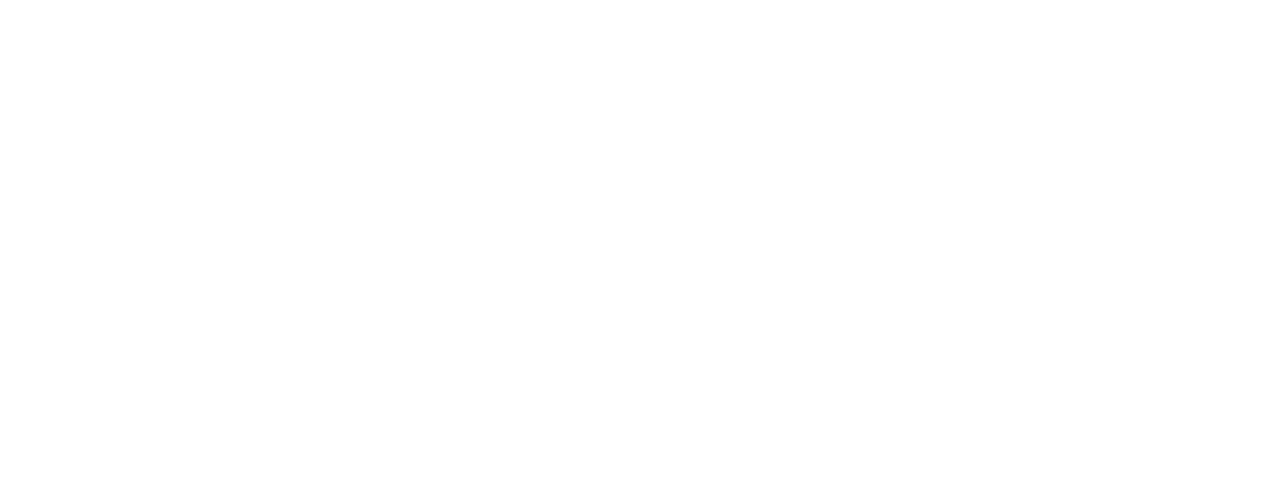
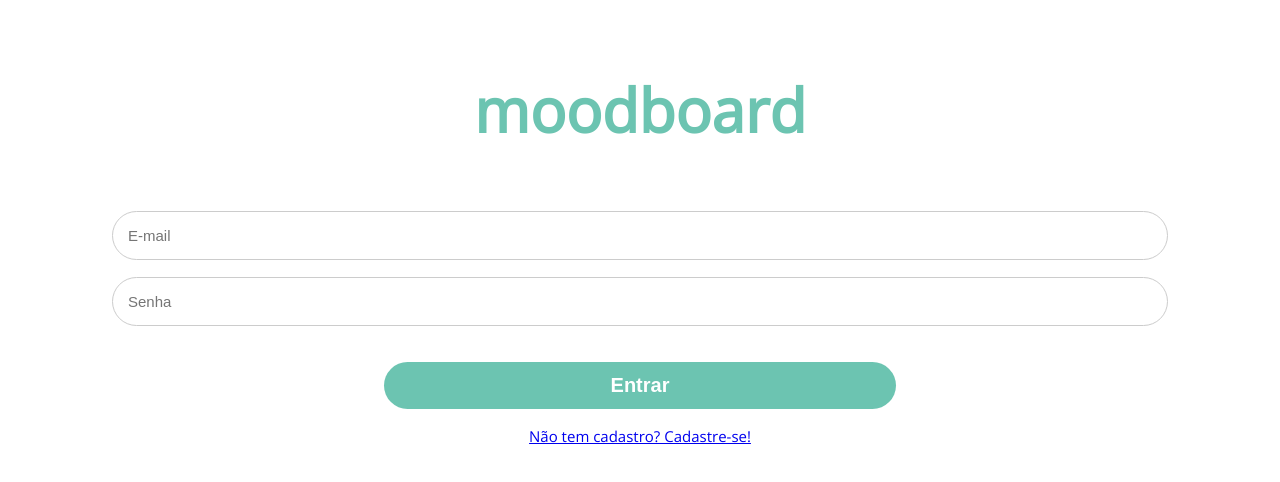
Before and after one commit to Anelizi/moodboard, a React (Create React App) app: page / in a window 1280 px wide. Shown: the top 482 px of the page. Built offline with nearby package versions, Linux system fonts and the light colour scheme.

Commit message:
Implementando front do Cadastro e Login

```diff
--- /dev/null
+++ b/src/contexts/AuthContect.js
@@ -0,0 +1,23 @@
+import { createContext, useState } from "react";
+
+const initContext = {
+    token: null
+}
+
+export const AuthContext = createContext(initContext);
+
+const AuthProvider = ({ children }) => {
+    const [token, setToken] = useState();
+
+    const handleSetToken = (t) => {
+        setToken(t)
+    }
+
+    return (
+        <AuthContext.Provider value={{token, handleSetToken}}>
+            {children}
+        </AuthContext.Provider>
+    )
+}
+
+export default AuthProvider;
--- a/src/index.js
+++ b/src/index.js
@@ -3,12 +3,15 @@
 import App from './App';
 import ResetStyle from './style/ResetStyle';
 import GlobalStyle from './style/GlobalStyle';
+import AuthProvider from './contexts/AuthContect';
 
 const root = ReactDOM.createRoot(document.getElementById('root'));
 root.render(
   <React.StrictMode>
     <ResetStyle/>
     <GlobalStyle/>
+    <AuthProvider>
     <App/>
+    </AuthProvider>
   </React.StrictMode>
 );
--- a/src/pages/SignInPage.js
+++ b/src/pages/SignInPage.js
@@ -1,5 +1,116 @@
-export default function SignIn(){
-    return(
-        <></>
+import styled from "styled-components"
+import { Link } from "react-router-dom"
+import { useState } from "react"
+import { useNavigate } from "react-router-dom";
+import axios from "axios"
+
+export default function SignIn() {
+    const navigate = useNavigate();
+    const [email, setEmail] = useState("");
+    const [password, setPassword] = useState("");
+
+    function checkData(event) {
+        event.preventDefault()
+        const URL = `${process.env.REACT_APP_API_URL}/`
+        const data = { email, password}
+        const checkEMail = /\S+@\S+\.\S+/;
+
+        if ((email.search(checkEMail) !== -1) && password.length > 3) {
+            const promise = axios.post(URL, data)
+            promise.then(response => {
+                alert("Usuário logado")
+                //handleSetToken(response.data.token)
+                //handleSetUser(response.data.user)
+                navigate('/home')
+            })
+                .catch((err) => {
+                    console.log(err)
+                    alert("dados inválidos")
+                })
+        } else {
+            alert("Preencha os dados corretamente")
+        }
+    }
+
+
+    return (
+        <SingInContainer>
+            <Logo>moodboard</Logo>
+            <Form>
+                <Input
+                    placeholder="E-mail"
+                    type="email"
+                    required value={email}
+                    onChange={(e) => setEmail(e.target.value)}
+                />
+                <Input
+                    placeholder="Senha"
+                    type="password"
+                    required value={password}
+                    onChange={(e) => setPassword(e.target.value)}
+                />
+                <Button onClick={checkData} >Entrar</Button>
+            </Form>
+
+            <Link to={"/cadastro"}>
+                Não tem cadastro? Cadastre-se!
+            </Link>
+        </SingInContainer>
     )
 }
+
+const SingInContainer = styled.section`
+  height: 100%;
+  font-size: 15px;
+  font-family: open sans;
+  margin-top: 80px;
+  color: white;
+  display: flex;
+  flex-direction: column;
+  justify-content: center;
+  align-items: center;
+`
+const Logo = styled.div`
+    font-size: 60px;
+    font-weight: 900;
+    color: #6cc4b1;
+    text-align: center;
+    margin-bottom:70px;
+  `
+
+const Input = styled.input`
+    font-size: 15px;
+    width: calc(80%);
+    border-radius: 30px;
+    outline: none;
+    border: 1px solid #ccc;
+    padding: 15px;
+    margin: 1px;
+    :focus {
+        border: 2px solid #ffb6b6;
+        margin: 0px;
+    }
+`
+const Form = styled.form`
+    display: flex;
+    flex-direction: column;
+    justify-content: center;
+    align-items: center;
+    gap: 15px;
+    width: 100%;
+    border-radius: 5px;
+`
+const Button = styled.button`
+        outline: none;
+        border: none;
+        border-radius: 30px;
+        background-color: #6cc4b1;
+        font-size: 20px;
+        font-weight: 600;
+        color: #fff;
+        cursor: pointer;
+        width: 40%;
+        margin-top:20px;
+        margin-bottom:20px;
+        padding: 12px;
+`
--- a/src/pages/SignUpPage.js
+++ b/src/pages/SignUpPage.js
@@ -1,5 +1,139 @@
-export default function SignUp(){
-    return(
-        <></>
+import styled from "styled-components"
+import { Link } from "react-router-dom"
+import { useState, useContext } from "react"
+import { useNavigate } from "react-router-dom";
+import { AuthContext } from "../contexts/AuthContect";
+import axios from "axios"
+
+export default function SignUp() {
+    const { handleSetToken } = useContext(AuthContext);
+    const navigate = useNavigate();
+    const [name, setName] = useState("");
+    const [image, setImage] = useState("");
+    const [email, setEmail] = useState("");
+    const [password, setPassword] = useState("");
+    const [Confirmedpassword, setConfirmedPassword] = useState ("")
+
+    function checkData(event) {
+        event.preventDefault()
+        const URL = `${process.env.REACT_APP_API_URL}/cadastro`
+        const data = { name, image, email, password }
+        const checkEMail = /\S+@\S+\.\S+/;
+
+        if ((email.search(checkEMail) !== -1) && password.length > 3 && name.length >1 && password === Confirmedpassword) {
+            const promise = axios.post(URL, data)
+            promise.then(response => {
+                alert("Bem-vinde! Usuário cadastrado")
+                handleSetToken(response.data.token)
+                navigate('/')
+            })
+                .catch((err) => {
+                    console.log(err)
+                    alert("Não foi possível cadastrar usuário")
+                })
+        } else {
+            alert("Preencha os dados corretamente")
+        }
+    }
+
+
+    return (
+        <SingInContainer>
+            <Logo>moodboard</Logo>
+            <Form>
+                <Input
+                    placeholder="Nome"
+                    type="name"
+                    required value={name}
+                    onChange={(e) => setName(e.target.value)}
+                />
+                <Input
+                    placeholder="Foto"
+                    type="url"
+                    required value={image}
+                    onChange={(e) => setImage(e.target.value)}
+                />
+                <Input
+                    placeholder="E-mail"
+                    type="email"
+                    required value={email}
+                    onChange={(e) => setEmail(e.target.value)}
+                />
+                <Input
+                    placeholder="Senha"
+                    type="password"
+                    required value={password}
+                    onChange={(e) => setPassword(e.target.value)}
+                />
+                <Input
+                    placeholder="Confirmar senha"
+                    type="password"
+                    required value={Confirmedpassword}
+                    onChange={(e) => setConfirmedPassword(e.target.value)}
+                />
+
+                <Button onClick={checkData} >Cadastrar</Button>
+            </Form>
+
+            <Link to={"/"}>
+                Já possui cadastro? Entre!
+            </Link>
+        </SingInContainer>
     )
 }
+
+const SingInContainer = styled.section`
+  height: 100%;
+  font-size: 15px;
+  font-family: open sans;
+  margin-top: 60px;
+  color: white;
+  display: flex;
+  flex-direction: column;
+  justify-content: center;
+  align-items: center;
+`
+const Logo = styled.div`
+    font-size: 60px;
+    font-weight: 900;
+    color: #6cc4b1;
+    text-align: center;
+    margin-bottom:50px;
+  `
+
+const Input = styled.input`
+    font-size: 15px;
+    width: calc(80%);
+    border-radius: 30px;
+    outline: none;
+    border: 1px solid #ccc;
+    padding: 15px;
+    margin: 1px;
+    :focus {
+        border: 2px solid #ffb6b6;
+        margin: 0px;
+    }
+`
+const Form = styled.form`
+    display: flex;
+    flex-direction: column;
+    justify-content: center;
+    align-items: center;
+    gap: 15px;
+    width: 100%;
+    border-radius: 5px;
+`
+const Button = styled.button`
+        outline: none;
+        border: none;
+        border-radius: 30px;
+        background-color: #6cc4b1;
+        font-size: 20px;
+        font-weight: 600;
+        color: #fff;
+        cursor: pointer;
+        width: 40%;
+        margin-top:20px;
+        margin-bottom:20px;
+        padding: 12px;
+`
```
